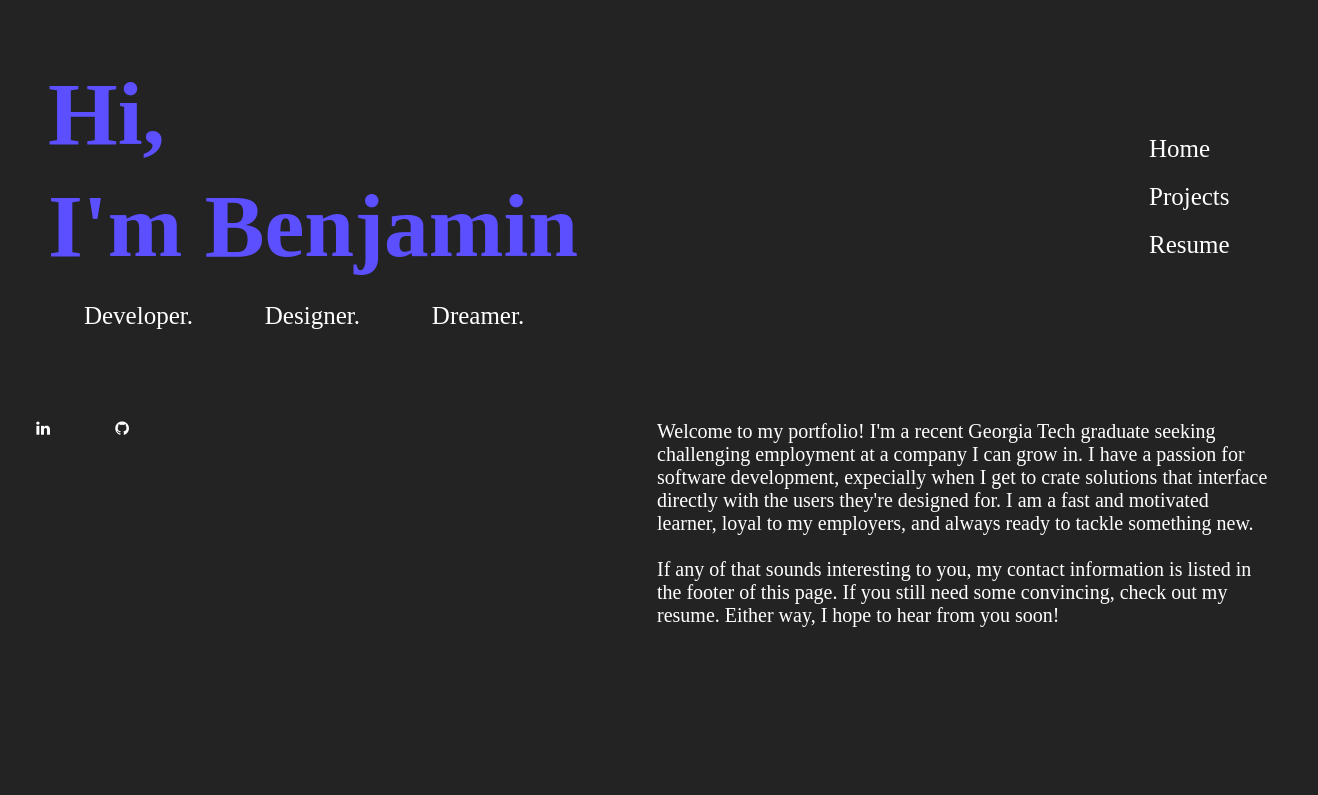
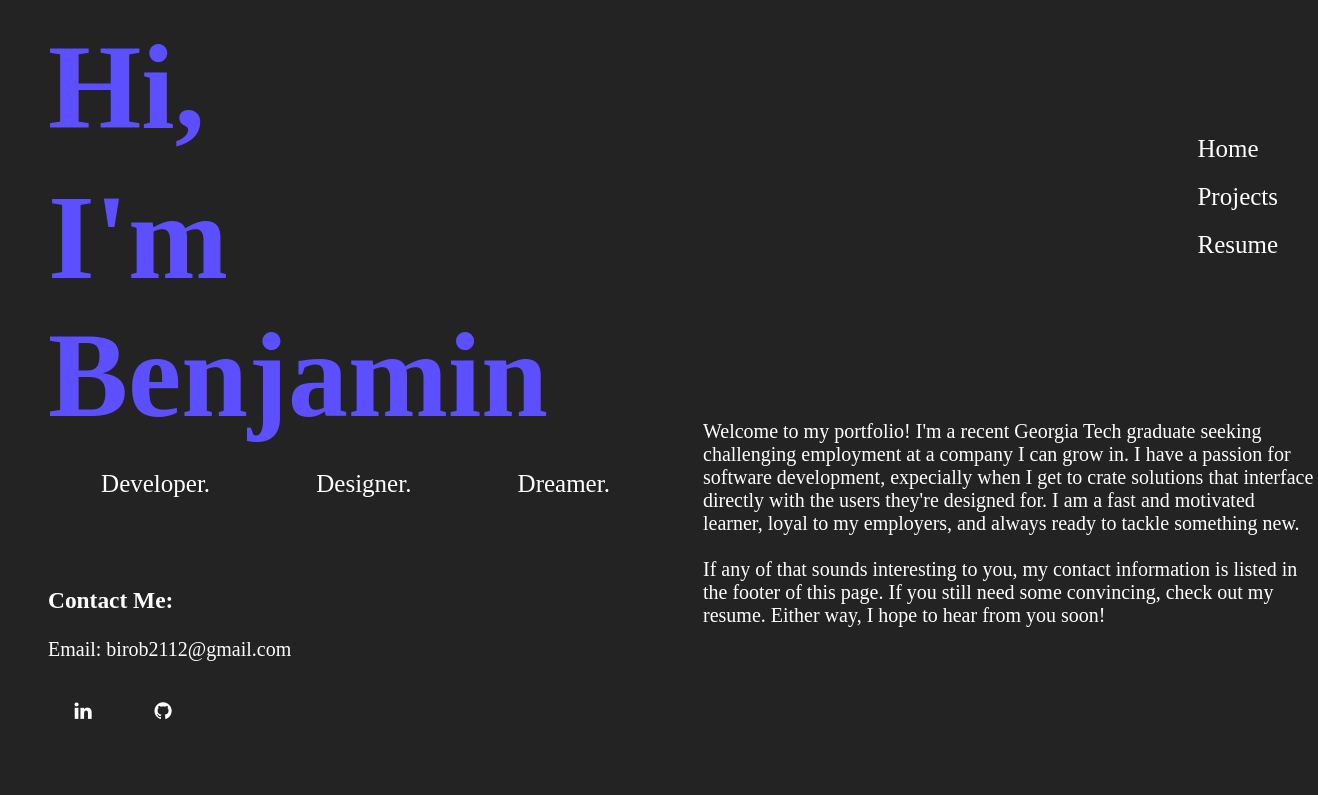
Before and after one commit to Isildur512/PortfolioTwo, a plain HTML site: page newHome.html in a window 1280 px wide. Shown: the whole page, 1318 px wide, since content can reach past the window. Drawn offline with Linux system fonts and the light colour scheme.

Commit message:
Edited the homepage to scale properly to different screen sizes

```diff
--- a/newHome.html
+++ b/newHome.html
@@ -20,15 +20,21 @@
         <li><a href="projects.html" class="navBarItem">Projects</a></li>
         <li><a href="resume.html" class="navBarItem">Resume</a></li>
       </ul>
-      <p class="home-body">Welcome to my portfolio! I'm a recent Georgia Tech graduate seeking challenging employment at a company I can grow in. I have a passion for software development,
-        expecially when I get to crate solutions that interface directly with the users they're designed for. I am a fast and motivated learner, loyal to my employers,
-        and always ready to tackle something new. <br> <br> If any of that sounds interesting to you, my contact information is listed in the footer of this page.
-        If you still need some convincing, check out my resume. Either way, I hope to hear from you soon!</p>
+      <div id="contact-body">
+        <h3>Contact Me:</h3>
+        <p> Email: <a class="navBarItem" href="mailto:birob2112@gmail.com">birob2112@gmail.com</a></p>
         <link rel="stylesheet" href="https://cdnjs.cloudflare.com/ajax/libs/font-awesome/4.7.0/css/font-awesome.min.css">
-        <div id="socials">
-          <a href="https://www.linkedin.com/in/benjamin-robertson-br51201/" class="fa fa-linkedin"><br></a>
-          <a href="https://github.com/Isildur512" class="fa fa-github"><br></a>
-        </div>
+          <div id="socials">
+            <a href="https://www.linkedin.com/in/benjamin-robertson-br51201/" class="fa fa-linkedin"><br></a>
+            <a href="https://github.com/Isildur512" class="fa fa-github"><br></a>
+          </div>
+      </div>
+      <div id="home-body">
+        <p>Welcome to my portfolio! I'm a recent Georgia Tech graduate seeking challenging employment at a company I can grow in. I have a passion for software development,
+          expecially when I get to crate solutions that interface directly with the users they're designed for. I am a fast and motivated learner, loyal to my employers,
+          and always ready to tackle something new. <br> <br> If any of that sounds interesting to you, my contact information is listed in the footer of this page.
+          If you still need some convincing, check out my resume. Either way, I hope to hear from you soon!</p>
+      </div>
     </div>
   </body>
 </html>
--- a/newStyles.css
+++ b/newStyles.css
@@ -5,7 +5,7 @@ body {
 h1 {
     margin-bottom: 0;
     color: rgb(91, 79, 255);
-    font-size: 7vw;
+    font-size: 120px;
 }
 
 li {
@@ -20,20 +20,21 @@ li {
     row-gap: 0px;
     grid-template-areas:
         "header navbar"
-        "blank summary";
+        "contacts summary";
 }
 
 #navbar {
     grid-area: navbar;
     align-content: center;
+    justify-self: end;
     margin-top: 30px;
+    margin-right: 40px;
     grid-column-start: 2;
     grid-column-end: 3;
     grid-row-start: 1;
     grid-row-end: 2;
     list-style-type: none;
     font-size: 25px;
-    margin-left: 80%;
     padding: 0;
 }
 
@@ -51,7 +52,8 @@ li {
 #tagline-container {
     display: flex;
     justify-content: space-around;
-    width: 90%;
+    max-width: 710px;
+    min-width: 200px;
     margin-left: 0px;
 }
 
@@ -64,12 +66,28 @@ li {
     font-size: 25px;
 }
 
-.home-body {
+#home-body {
     grid-area: summary;
     grid-column-start: 2;
     grid-column-end: 3;
     grid-row-start: 2;
     grid-row-end: 3;
+    color: rgb(255,255,255);
+    font-size: 20px;
+    min-width: 615px;
+    max-width: 888px;
+}
+
+#contact-body {
+    grid-area: contacts;
+    grid-column-start: 1;
+    grid-column-end: 2;
+    grid-row-start: 2;
+    grid-row-end: 3;
+    /*align-content: center;*/
+    margin-top: 25%;
+    margin-left: 40px;
+    /*justify-self: center;*/
     color: rgb(255,255,255);
     font-size: 20px;
     min-width: 615px;
@@ -108,3 +126,8 @@ li {
     background: None;
     color: white;
   }
+
+  .pdf {
+    width: 100%;
+    aspect-ratio: 4 / 3;
+  }
--- a/styles.css
+++ b/styles.css
@@ -116,7 +116,6 @@ h1 {
   width: 50px;
   text-align: center;
   text-decoration: none;
-  outline: 1px solid red;
 }
 
 .fa:hover {
```
Also changed, not shown: resume.html (+5 -31 lines).
